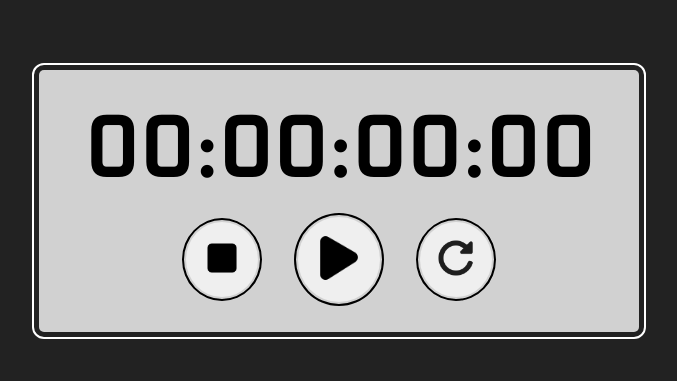
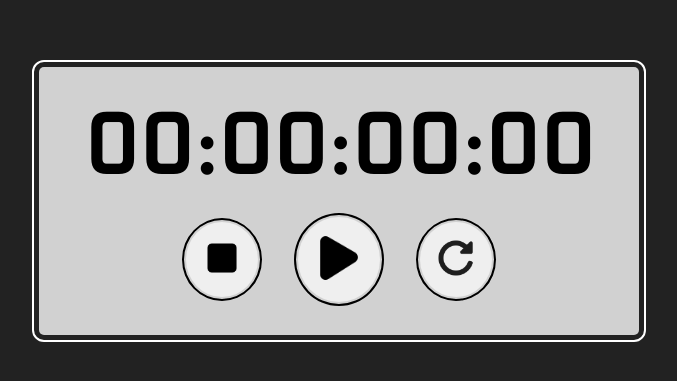
Before and after one commit to G-Sabareesh/StopWatch, a plain HTML site: page index.html in a window 1280 px wide. Shown: the part 199-580 px from the top of the page, without its empty margins (301-978 px from the left). Drawn offline with Linux system fonts and the light colour scheme.

Commit message:
Minor Update
Minor update for more responsible.

```diff
--- a/style.css
+++ b/style.css
@@ -4,6 +4,7 @@
   padding: 0;
   font-family: "Nova Square", sans-serif;
   box-sizing: border-box;
+  overflow: hidden;
 }
 body {
   display: flex;
@@ -43,7 +44,8 @@ body {
   justify-content: center;
   width: 100%;
   height: fit-content;
-  margin: 10px;
+  margin: 3px;
+  padding:10px;
 }
 .buttons button {
   outline: 2px solid black;
```
